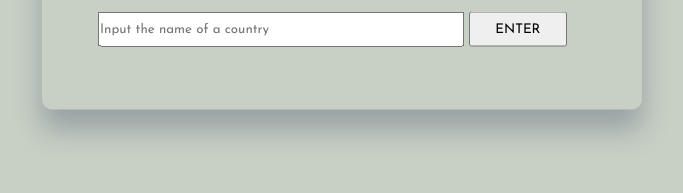
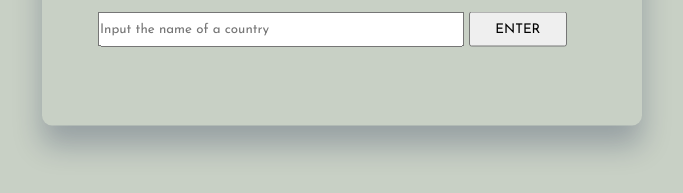
Before and after one commit to Ken104-web/country-project, a plain HTML site: page index.html in a window 1280 px wide. Shown: the part 215-408 px from the top of the page, without its empty margins (298-981 px from the left). Drawn offline with Linux system fonts and the light colour scheme.

Commit message:
Completed css file

```diff
--- a/style.css
+++ b/style.css
@@ -14,7 +14,7 @@ body{
   width: 80vw;
   margin-left: auto;
   margin-right: auto;
-  padding: 3em 3.5em;
+  padding: 4em 3.5em;
   position:absolute;
   top: 25%;
   left: 50%;
```
